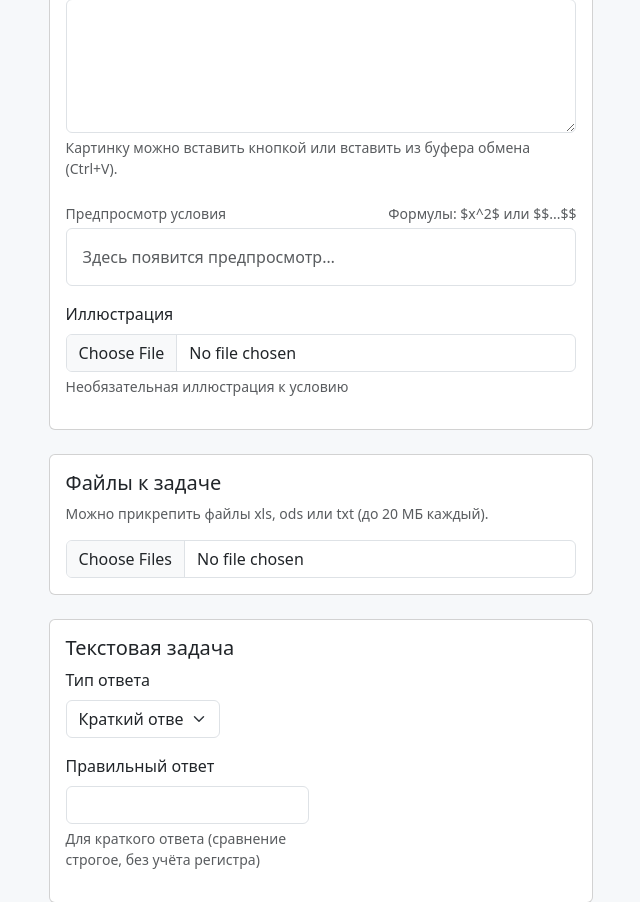
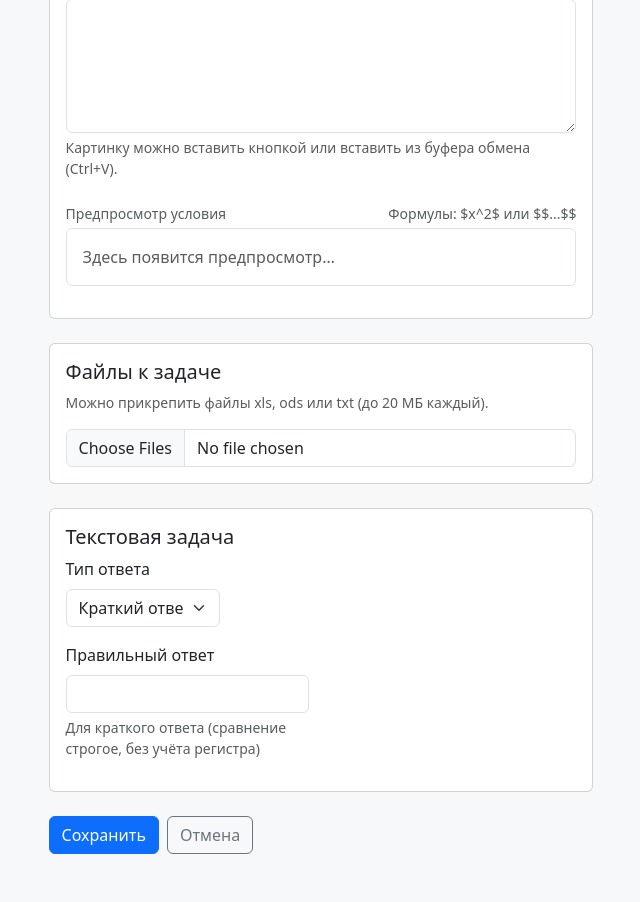
Before and after one commit to 010mar/django_hw, a Django app: page /tasks/new/ in a window 1280 px wide. Shown: the part 1096-1998 px from the top of the page, without its empty margins (319-959 px from the left). Run offline with Django 5.2, Linux system fonts and the light colour scheme; a user stored in the database is signed in; tables that the repository leaves empty hold one stand-in row (values such as "Sample post"); grey boxes marked "Sample" are stand-in pictures.

Commit message:
fix: убрать поле иллюстрации из формы задачи

```diff
--- a/tasks/forms.py
+++ b/tasks/forms.py
@@ -48,7 +48,6 @@ class TaskForm(forms.ModelForm):
             'show_cell_results',
             'score_by_cells',
             'body',
-            'image',
             'answer_mode',
             'correct_answer',
             'language',
@@ -66,7 +65,6 @@ class TaskForm(forms.ModelForm):
             'show_cell_results': forms.CheckboxInput(attrs={'class': 'form-check-input'}),
             'score_by_cells': forms.CheckboxInput(attrs={'class': 'form-check-input'}),
             'body': forms.Textarea(attrs={'class': 'form-control', 'rows': 5}),
-            'image': forms.ClearableFileInput(attrs={'class': 'form-control'}),
             'answer_mode': forms.Select(attrs={'class': 'form-select'}),
             'correct_answer': forms.TextInput(attrs={'class': 'form-control'}),
             'language': forms.Select(attrs={'class': 'form-select'}),
--- a/templates/tasks/task_form.html
+++ b/templates/tasks/task_form.html
@@ -135,11 +135,6 @@
                             </div>
                             <div id="body-preview" class="js-math border rounded bg-white p-3 text-break"></div>
                         </div>
-                    </div>
-                    <div class="mb-3">
-                        <label class="form-label">{{ form.image.label }}</label>
-                        {{ form.image }}
-                        <div class="form-text">{{ form.image.help_text }}</div>
                     </div>
                 </div>
             </div>
```
